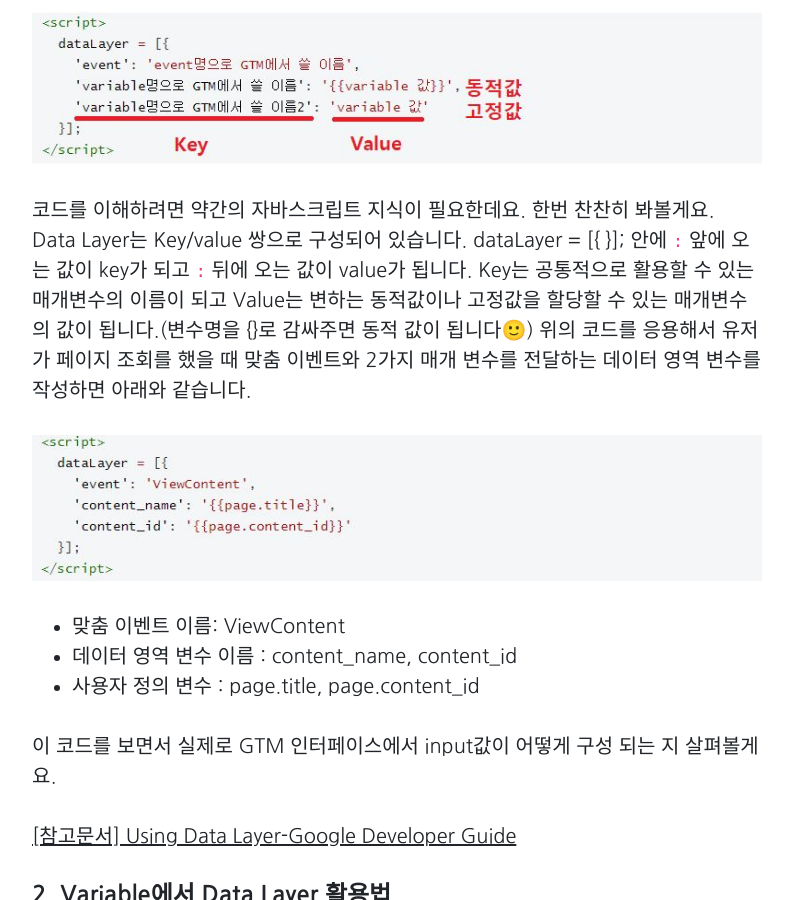
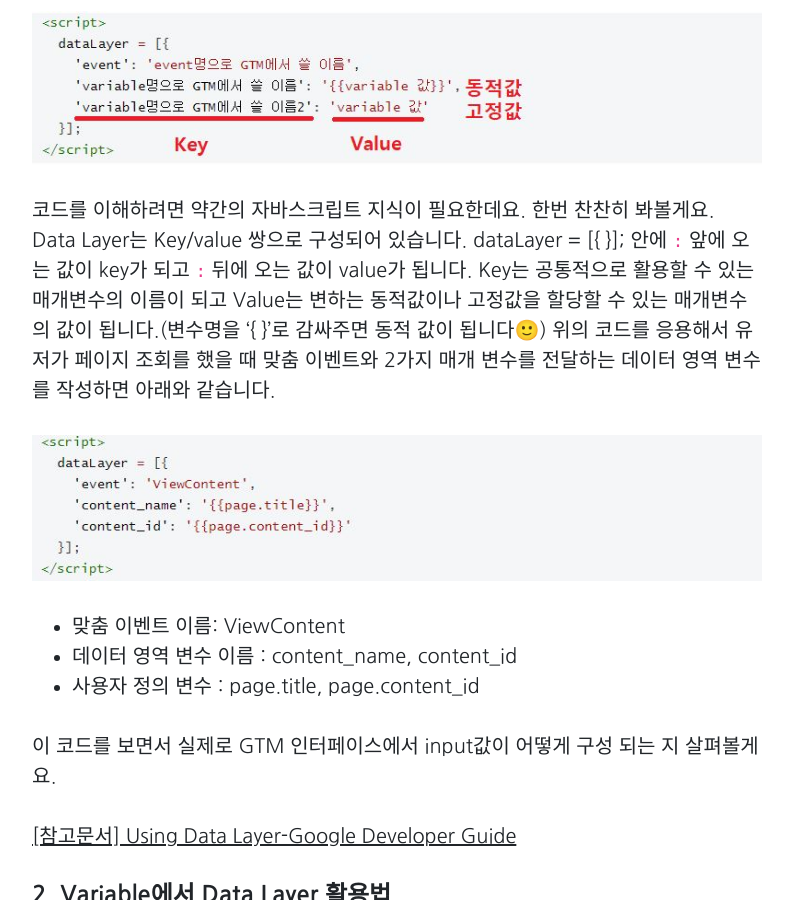
Before and after one commit to Marapro88/mara, a Jekyll site: the page built from _posts/Marketing/2021-01-10-marketing-gtm-dataLayer.md, in a window 1280 px wide and 900 px high, scrolled down 1290 px. Shown: the whole window, without its empty margins (243-1034 px from the left). Built offline with Jekyll 4.4.1, drawn with Linux system fonts in a browser that asks for light colours; comment, search, counter and statistics services are not loaded.

Commit message:
0112 탈고

```diff
--- a/_posts/Marketing/2021-01-10-marketing-gtm-dataLayer.md
+++ b/_posts/Marketing/2021-01-10-marketing-gtm-dataLayer.md
@@ -41,7 +41,7 @@ content_id: '1015'
 
 ![dataLayer코드형식](/img/posts/17/07.JPG)
 
-코드를 이해하려면 약간의 자바스크립트 지식이 필요한데요. 한번 찬찬히 봐볼게요. Data Layer는 Key/value 쌍으로 구성되어 있습니다. dataLayer = [{ }]; 안에 `:` 앞에 오는 값이 key가 되고 `:` 뒤에 오는 값이 value가 됩니다. Key는 공통적으로 활용할 수 있는 매개변수의 이름이 되고 Value는 변하는 동적값이나 고정값을 할당할 수 있는 매개변수의 값이 됩니다.(변수명을 {}로 감싸주면 동적 값이 됩니다🙂) 위의 코드를 응용해서 유저가 페이지 조회를 했을 때 맞춤 이벤트와 2가지 매개 변수를 전달하는 데이터 영역 변수를 작성하면 아래와 같습니다.
+코드를 이해하려면 약간의 자바스크립트 지식이 필요한데요. 한번 찬찬히 봐볼게요. Data Layer는 Key/value 쌍으로 구성되어 있습니다. dataLayer = [{ }]; 안에 `:` 앞에 오는 값이 key가 되고 `:` 뒤에 오는 값이 value가 됩니다. Key는 공통적으로 활용할 수 있는 매개변수의 이름이 되고 Value는 변하는 동적값이나 고정값을 할당할 수 있는 매개변수의 값이 됩니다.(변수명을 '{ }'로 감싸주면 동적 값이 됩니다🙂) 위의 코드를 응용해서 유저가 페이지 조회를 했을 때 맞춤 이벤트와 2가지 매개 변수를 전달하는 데이터 영역 변수를 작성하면 아래와 같습니다.
 
 ![dataLayer예시](/img/posts/17/08.JPG)
 
```
